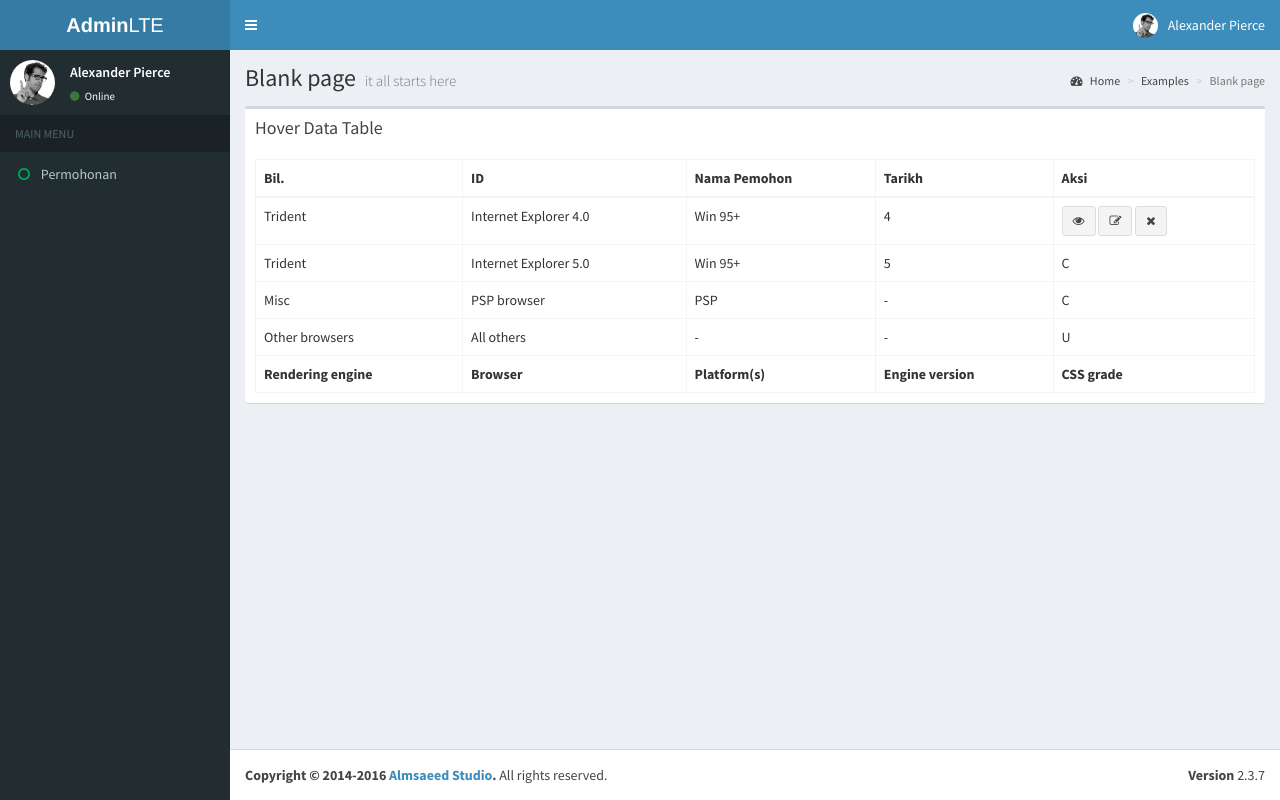
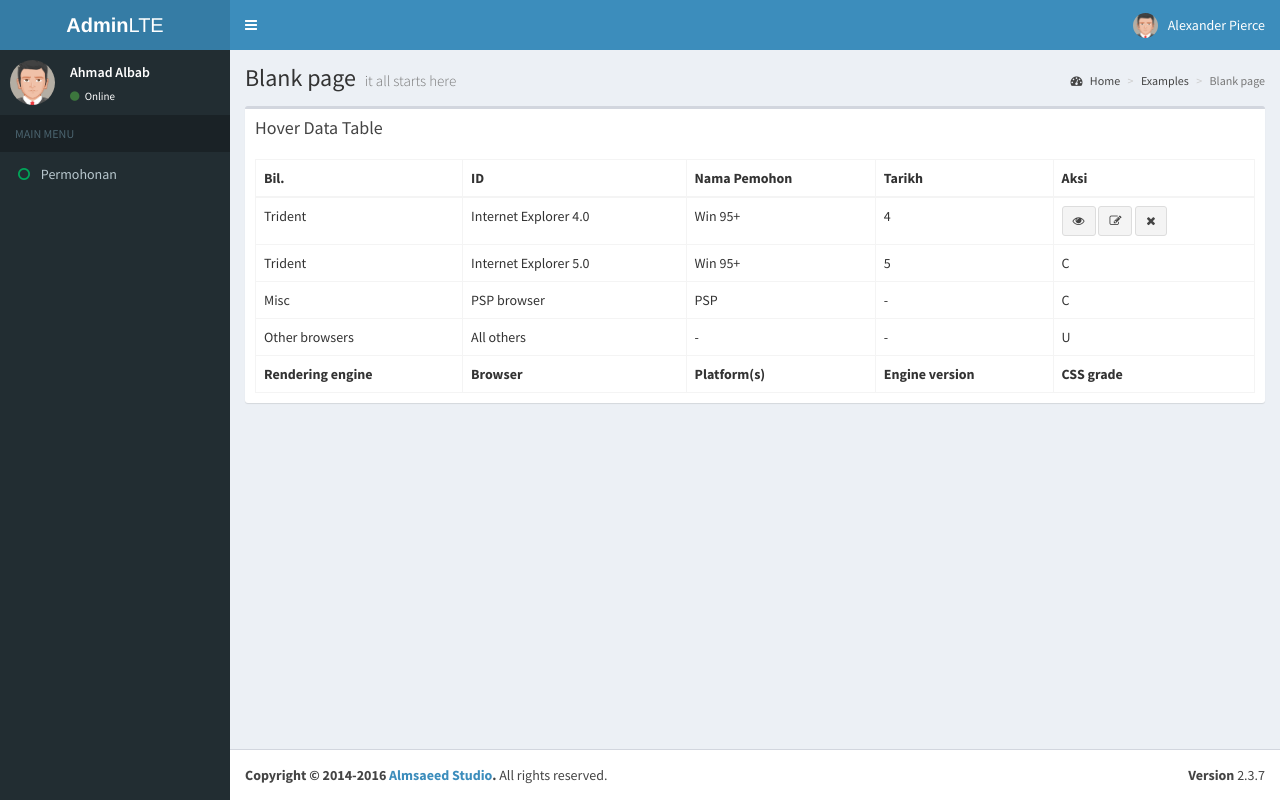
Before and after one commit to raheemmiyasin/codeigniter3_starter, a CodeIgniter app: page /start/index.php/khairat/index in a window 1280 px wide. Run offline with CodeIgniter, Linux system fonts and the light colour scheme; some libraries are stand-ins or nearby versions.

Commit message:
minor changes

```diff
--- a/application/views/_layouts/header.php
+++ b/application/views/_layouts/header.php
@@ -52,13 +52,13 @@
           <!-- User Account: style can be found in dropdown.less -->
           <li class="dropdown user user-menu">
             <a href="#" class="dropdown-toggle" data-toggle="dropdown">
-              <img src="<?php echo base_url('assets/alte/img/user2-160x160.jpg'); ?>" class="user-image" alt="User Image">
+              <img src="<?php echo base_url('assets/alte/img/avatar5.png'); ?>" class="user-image" alt="User Image">
               <span class="hidden-xs">Alexander Pierce</span>
             </a>
             <ul class="dropdown-menu">
               <!-- User image -->
               <li class="user-header">
-                <img src="<?php echo base_url('assets/alte/img/user2-160x160.jpg'); ?>" class="img-circle" alt="User Image">
+                <img src="<?php echo base_url('assets/alte/img/avatar5.png'); ?>" class="img-circle" alt="User Image">
 
                 <p>
                   Alexander Pierce - Web Developer
@@ -105,10 +105,10 @@
       <!-- Sidebar user panel -->
       <div class="user-panel">
         <div class="pull-left image">
-          <img src="<?php echo base_url('assets/alte/img/user2-160x160.jpg'); ?>" class="img-circle" alt="User Image">
+          <img src="<?php echo base_url('assets/alte/img/avatar5.png'); ?>" class="img-circle" alt="User Image">
         </div>
         <div class="pull-left info">
-          <p>Alexander Pierce</p>
+          <p>Ahmad Albab</p>
           <a href="#"><i class="fa fa-circle text-success"></i> Online</a>
         </div>
       </div>
```
